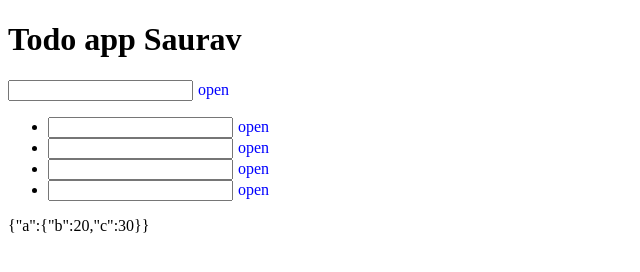
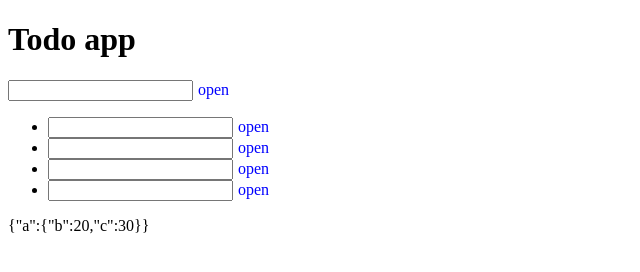
Before and after one commit to thebhaskara/pakkajs, a website: page test.html in a window 1280 px wide. Shown: the whole page, without its empty margins (0-640 px from the left). Drawn offline with Linux system fonts and the light colour scheme.

Commit message:
Revert "Test Commit in PakkaJS"
This reverts commit 9051537e09e805e5e94b21c2053abb6368b407ef.

```diff
--- a/test.html
+++ b/test.html
@@ -17,7 +17,7 @@
 </head>
 
 <body>
-    <h1>Todo app Saurav</h1>
+    <h1>Todo app</h1>
     <section class="todoApp">
         <div bind-component="todoComponent"></div>
         <ul>
```
